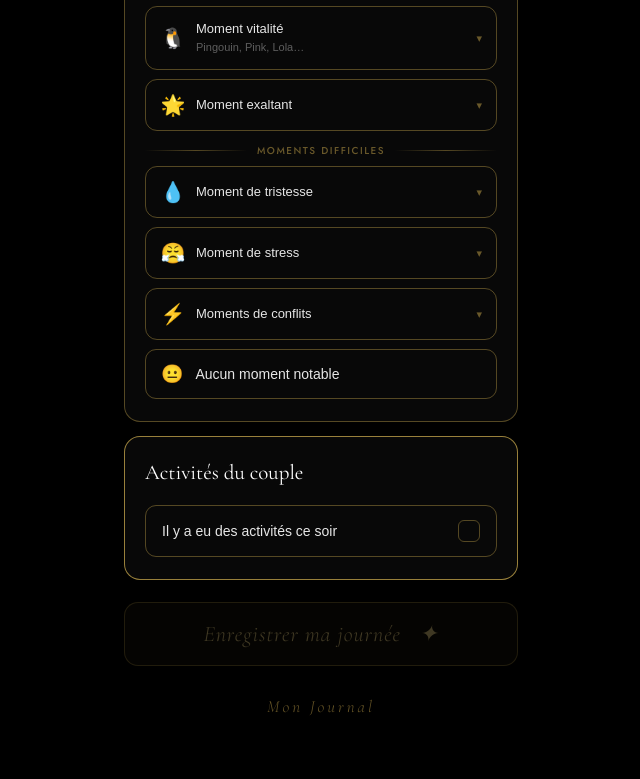
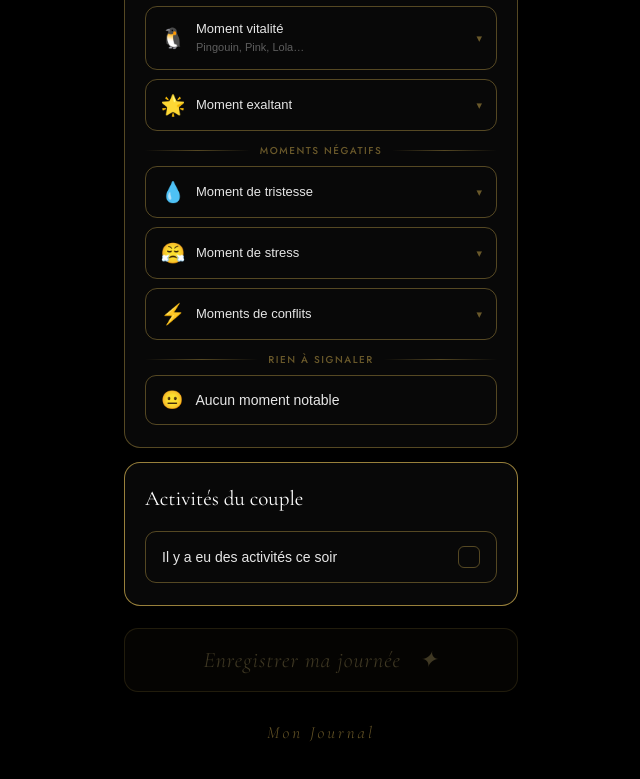
Before and after one commit to nicoquero-sketch/Ma_bulle-du-soir, a plain HTML site: page index.html in a window 1280 px wide. Shown: the part 1821-2600 px from the top of the page, without its empty margins (319-959 px from the left). Drawn offline with nearby package versions, Linux system fonts and the light colour scheme.

Commit message:
Update index.html

```diff
--- a/index.html
+++ b/index.html
@@ -274,7 +274,7 @@
 
 <div class="moment-separator">
   <div class="sep-line"></div>
-  <div class="sep-label">Moments difficiles</div>
+  <div class="sep-label">Moments négatifs</div>
   <div class="sep-line"></div>
 </div>
 
@@ -317,6 +317,12 @@
           <button class="sub-choice" onclick="setConflitMulti('autre',this)">Autre</button>
         </div>
       </div>
+
+      <div class="moment-separator">
+  <div class="sep-line"></div>
+  <div class="sep-label">Rien à signaler</div>
+  <div class="sep-line"></div>
+</div>
 
       <button class="moment-none" id="btn_aucun" onclick="setAucun(this)">
         <span style="font-size:18px">😐</span>
```
